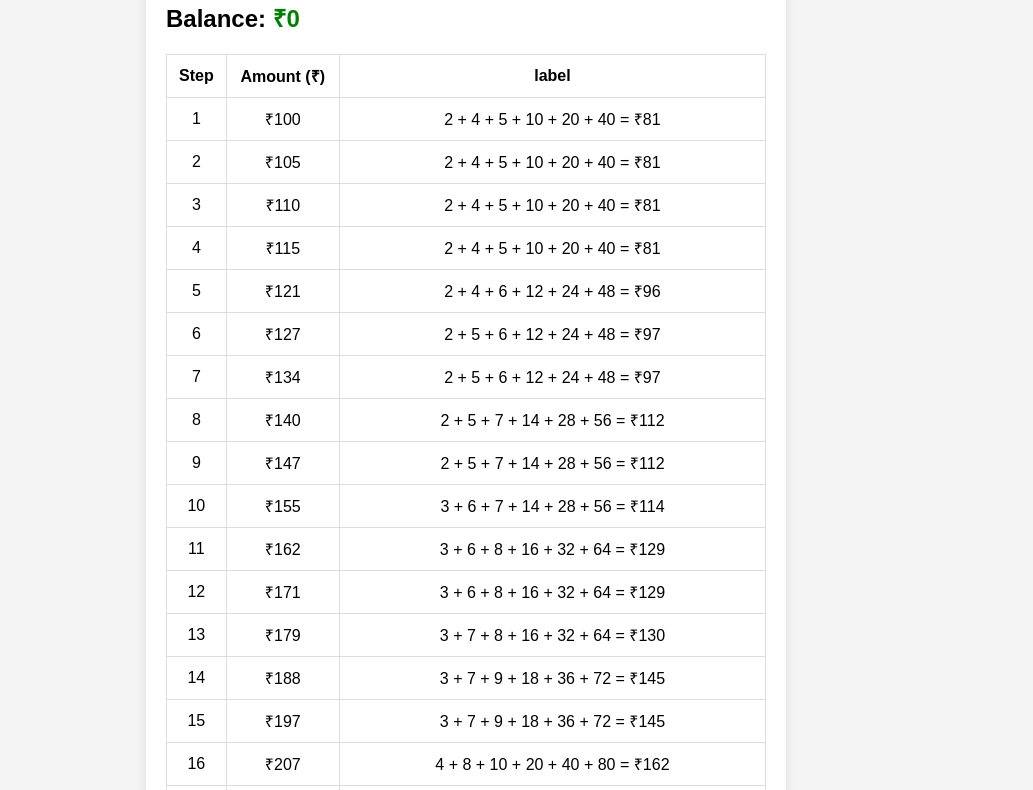
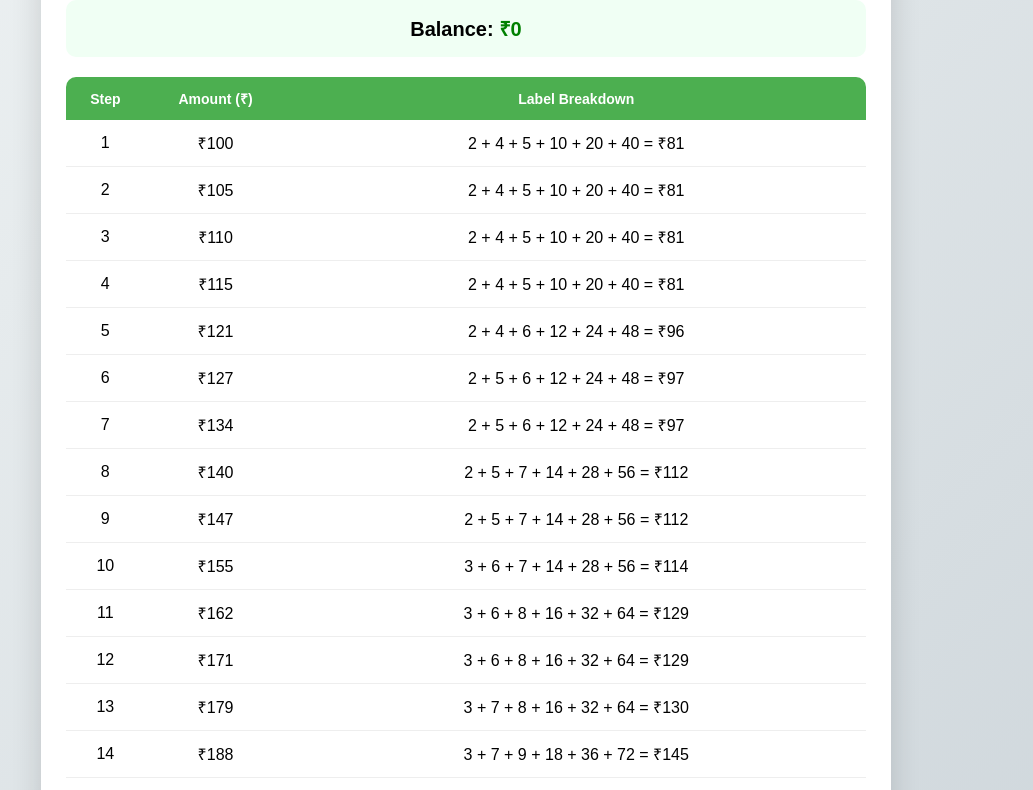
Before and after one commit to akashaswal89/taget100, a plain HTML site: page index.html in a window 1280 px wide. Shown: the part 119-909 px from the top of the page, without its empty margins (174-1207 px from the left). Drawn offline with Linux system fonts and the light colour scheme.

Commit message:
Refactor index.html for improved layout and styling
Updated HTML structure and styles for balance display.

```diff
--- a/index.html
+++ b/index.html
@@ -4,69 +4,94 @@
 <meta charset="UTF-8">
 <meta name="viewport" content="width=device-width, initial-scale=1.0">
 <title>Your Balance</title>
-    <link rel="stylesheet" href="style.css">
-</head>
+
 <style>
-
-
-
-
-
-
-
-
-
-
-
 body {
     font-family: Arial, sans-serif;
-    background-color: #f4f4f4;
+    background: linear-gradient(135deg, #eef2f3, #8e9eab);
     margin: 0;
     padding: 20px;
 }
 
 .container {
-    max-width: 600px;
+    max-width: 800px;
     margin: auto;
-    background: white;
-    padding: 20px;
-    border-radius: 8px;
-    box-shadow: 0 0 10px rgba(0, 0, 0, 0.1);
+    background: #fff;
+    padding: 25px;
+    border-radius: 15px;
+    box-shadow: 0 10px 30px rgba(0,0,0,0.15);
 }
 
+/* Heading */
 h1 {
     text-align: center;
+    margin-bottom: 15px;
+    color: #333;
 }
 
+/* Balance Box */
+.balance-display {
+    text-align: center;
+    margin-bottom: 20px;
+    padding: 15px;
+    background: #f0fff4;
+    border-radius: 10px;
+    font-size: 20px;
+    font-weight: bold;
+}
+
+/* Table */
 table {
     width: 100%;
     border-collapse: collapse;
-    margin-top: 20px;
+    overflow: hidden;
+    border-radius: 10px;
 }
 
-th, td {
-    padding: 10px;
-    text-align: center;
-    border: 1px solid #ddd;
+th {
+    background: #4CAF50;
+    color: white;
+    padding: 12px;
+    font-size: 14px;
 }
 
-tr.success {
-    background-color: #d4edda;
+td {
+    padding: 12px;
+    text-align: center;
+    border-bottom: 1px solid #eee;
 }
 
+/* Row hover */
 tr:hover {
-    background-color: #f1f1f1;
+    background: #f5f5f5;
     cursor: pointer;
+    transform: scale(1.01);
+    transition: 0.2s;
 }
 
+/* Selected row */
+tr.success {
+    background: #d4edda !important;
+}
+
+/* Mobile */
+@media (max-width: 600px) {
+    td, th {
+        font-size: 12px;
+        padding: 8px;
+    }
+}
 </style>
+</head>
+
 <body>
+
 <div class="container">
 
-        <h1>Your Balance</h1>
+    <h1>📊 Your Balance System</h1>
+
     <div class="balance-display">
-            <h2 id="balance">Balance: <span style="color: green;">₹0.00</span></h2>
-
+        Balance: <span id="balanceAmount" style="color:green;">₹0</span>
     </div>
 
     <table>
@@ -74,14 +99,80 @@ tr:hover {
             <tr>
                 <th>Step</th>
                 <th>Amount (₹)</th>
-                    <th>label</th>
+                <th>Label Breakdown</th>
             </tr>
         </thead>
-            <tbody id="balanceTable">
-                <!-- Rows will be added here by JavaScript -->
-            </tbody>
+
+        <tbody id="balanceTable"></tbody>
     </table>
+
 </div>
-    <script src="script.js"></script>
+
+<script>
+// Auto-generate 5% increment data starting from 100 to 30,000
+const balanceData = [];
+
+let amount = 100;
+let day = 1;
+
+while (amount <= 30000) {
+    balanceData.push({
+        day: day,
+        amount: Math.floor(amount)
+    });
+
+    amount *= 1.05;
+    day++;
+}
+
+function populateTable() {
+    const tableBody = document.getElementById("balanceTable");
+
+    balanceData.forEach((entry) => {
+
+        const p2 = Math.floor(entry.amount * 0.02);
+        const p4 = Math.floor(entry.amount * 0.04);
+        const p5 = Math.floor(entry.amount * 0.05);
+
+        const p10 = p5 * 2;
+        const p20 = p10 * 2;
+        const p40 = p20 * 2;
+
+        const terms = [p2, p4, p5, p10, p20, p40];
+
+        const total = terms.reduce((a, b) => a + b, 0);
+
+        const labelText = `${terms.join(" + ")} = ₹${total}`;
+
+        const row = document.createElement("tr");
+
+        row.innerHTML = `
+            <td>${entry.day}</td>
+            <td>₹${entry.amount}</td>
+            <td>${labelText}</td>
+        `;
+
+        row.addEventListener("click", () => updateBalance(entry.amount, row));
+
+        tableBody.appendChild(row);
+    });
+}
+
+function updateBalance(amount, row) {
+
+    const balance = document.getElementById("balanceAmount");
+
+    if (!row.classList.contains("success")) {
+        balance.innerText = `₹${amount}`;
+        row.classList.add("success");
+    } else {
+        balance.innerText = `₹0`;
+        row.classList.remove("success");
+    }
+}
+
+document.addEventListener("DOMContentLoaded", populateTable);
+</script>
+
 </body>
 </html>
```
Lines whose indentation alone changed are shown as unchanged.
